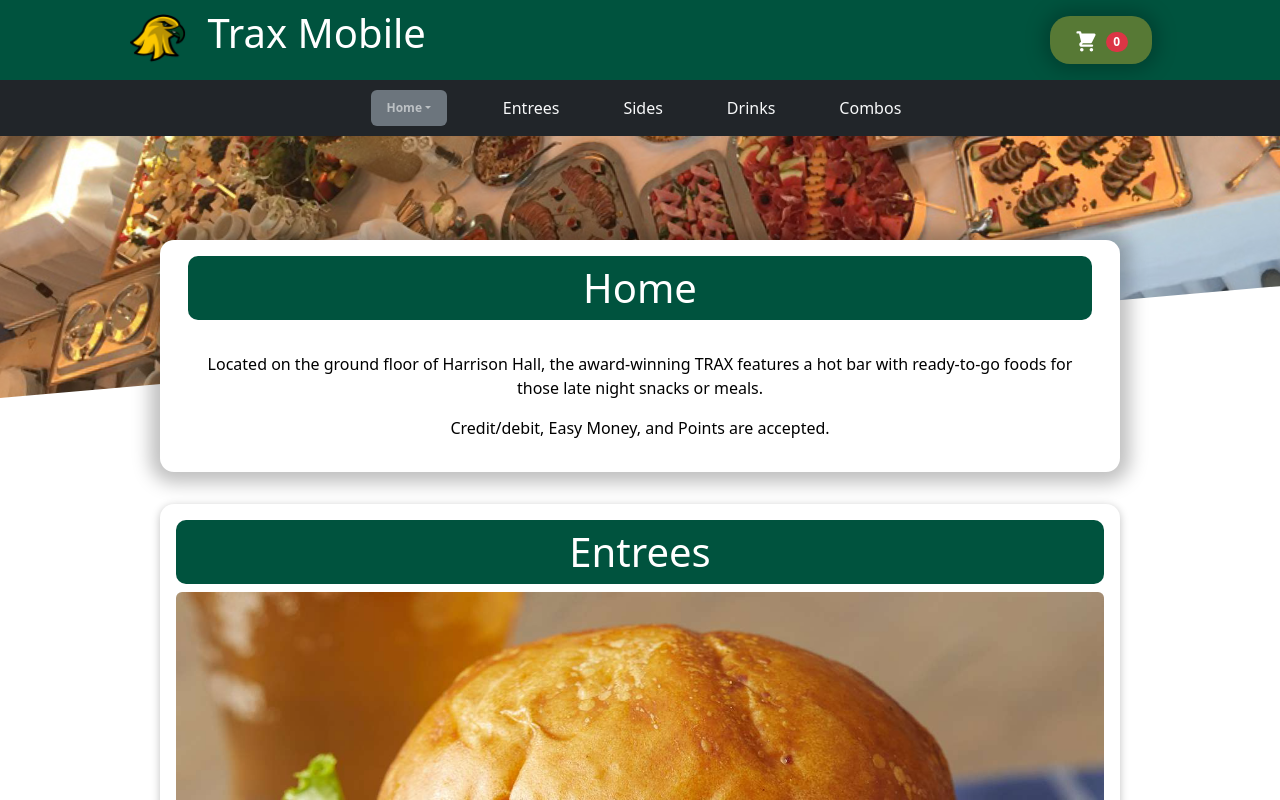
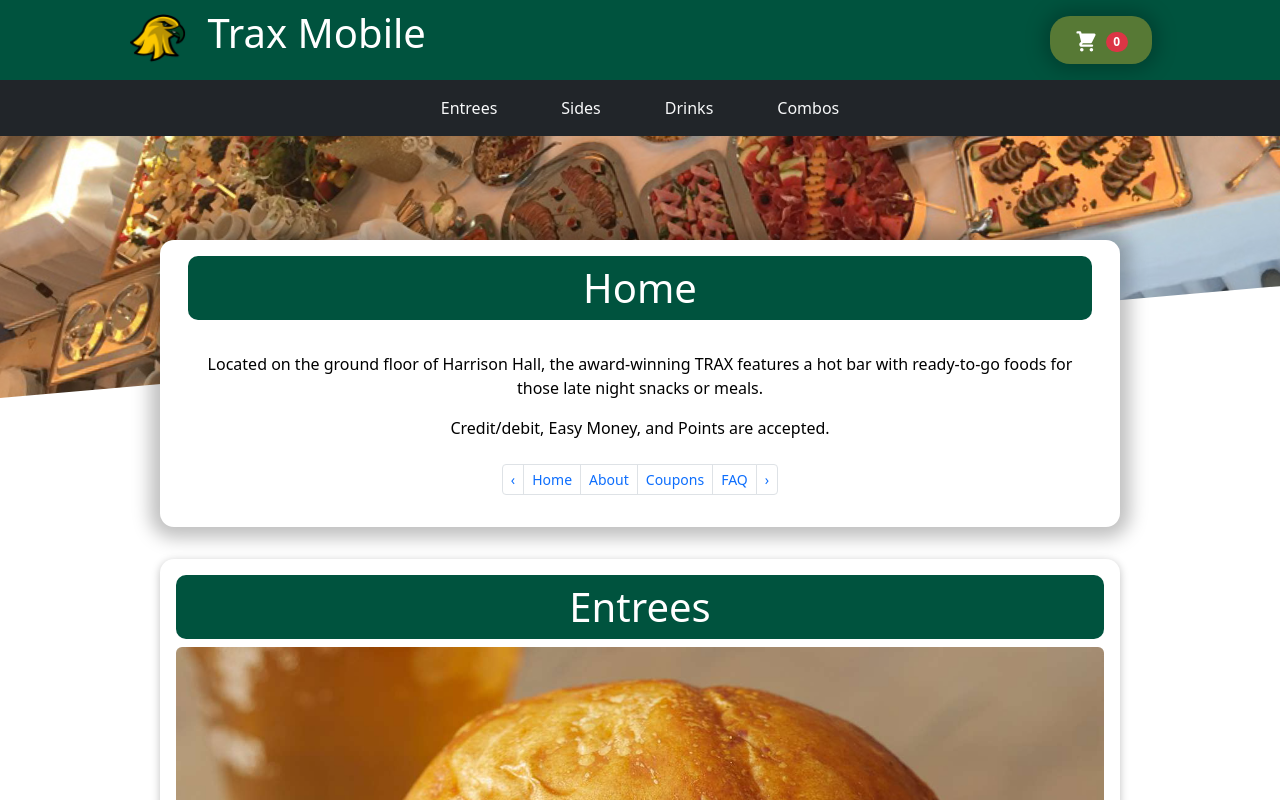
Before and after one commit to JacobThibault/TraxMobileProject, a React (Create React App) app: page / in a window 1280 px wide. Shown: the top 800 px of the page. Built offline with nearby package versions, Linux system fonts and the light colour scheme.

Commit message:
added pagination to main card

```diff
--- a/src/App.js
+++ b/src/App.js
@@ -41,7 +41,7 @@ function App() {
         <main>
           {/* <Meals /> */}
 
-          {/*entree carousel */}
+          {/*meal carousel */}
           <div id={"entrees"} className={"anchor"} />
           <EntreeCarousel />
 
--- a/src/components/Food/Styles/AvailableItems.module.css
+++ b/src/components/Food/Styles/AvailableItems.module.css
@@ -3,6 +3,7 @@
     width: 90%;
     margin: 1rem auto;
     animation: entrees-appear 1s ease-out forwards;
+
 }
 
 .menu {
--- a/src/components/Layout/Header.js
+++ b/src/components/Layout/Header.js
@@ -1,4 +1,4 @@
-import { useState } from "react";
+import { useState, useEffect } from "react";
 import HeaderCartButton from "./HeaderCartButton";
 import mealsImage from "../../assets/meals.jpg";
 import classes from "./Header.module.css";
@@ -8,7 +8,7 @@ import {
   Navbar,
   NavDropdown,
   Stack,
-  Badge,
+  Pagination,
 } from "react-bootstrap";
 import HomeTab from "./MainCard/HomeTab";
 import AboutTab from "./MainCard/AboutTab";
@@ -41,15 +41,20 @@ const Header = (props) => {
     }
   };
 
-  const dropdown = () => {
-    return <>
-
-    </>
-  };
+  useEffect(() => {
+    //scroll to top on page load
+    window.scrollTo({ top: 0, left: 0, behavior: "smooth" });
+  }, []);
 
   return (
     <>
-      <header className={classes.header}>
+      <header
+        className={classes.header}
+        //scroll to top of page is header is clicked
+        onClick={() => {
+          window.scrollTo({ top: 0, left: 0, behavior: "smooth" });
+        }}
+      >
         <h1>
           <img src={logo} height="50px" width="auto" alt="logo"></img>
           &nbsp; Trax Mobile
@@ -62,7 +67,7 @@ const Header = (props) => {
           <Container>
             <Nav className="mx-auto">
               <Stack direction="horizontal" gap={5}>
-                <Badge bg="secondary">
+                {/**
                 <NavDropdown title={nav}>
                   <NavDropdown.Item onClick={() => handleSetNav("Home")}>
                     Home
@@ -77,7 +82,7 @@ const Header = (props) => {
                     FAQ
                   </NavDropdown.Item>
                 </NavDropdown>
-                </Badge>
+*/}
                 <Nav.Link href="#entrees" className="text-light">
                   Entrees
                 </Nav.Link>
@@ -103,10 +108,51 @@ const Header = (props) => {
 
       {/*show different main cards */}
       <section className={styles.summary}>
-
         <Container>
           <h1 className={tab.title}>{nav}</h1>
           {showCard(nav)}
+
+          {/*nav buttons */}
+          <Pagination size="sm" className="d-flex justify-content-center mt-4">
+            <Pagination.Prev
+              onClick={() => {
+                if (nav === "Home") {
+                  handleSetNav("FAQ");
+                } else if (nav === "About") {
+                  handleSetNav("Home");
+                } else if (nav === "Coupons") {
+                  handleSetNav("About");
+                } else if (nav === "FAQ") {
+                  handleSetNav("Coupons");
+                }
+              }}
+            />
+            <Pagination.Item onClick={() => handleSetNav("Home")}>
+              {"Home"}
+            </Pagination.Item>
+            <Pagination.Item onClick={() => handleSetNav("About")}>
+              {"About"}
+            </Pagination.Item>
+            <Pagination.Item onClick={() => handleSetNav("Coupons")}>
+              {"Coupons"}
+            </Pagination.Item>
+            <Pagination.Item onClick={() => handleSetNav("FAQ")}>
+              {"FAQ"}
+            </Pagination.Item>
+            <Pagination.Next
+              onClick={() => {
+                if (nav === "Home") {
+                  handleSetNav("About");
+                } else if (nav === "About") {
+                  handleSetNav("Coupons");
+                } else if (nav === "Coupons") {
+                  handleSetNav("FAQ");
+                } else if (nav === "FAQ") {
+                  handleSetNav("Home");
+                }
+              }}
+            />
+          </Pagination>
         </Container>
       </section>
     </>
--- a/src/components/Layout/MainCard/FAQTab.js
+++ b/src/components/Layout/MainCard/FAQTab.js
@@ -5,10 +5,10 @@ import {
   Button,
   Popover,
   OverlayTrigger,
-  Form
+  Form,
 } from "react-bootstrap";
 import "bootstrap/dist/css/bootstrap.min.css";
-import './MainCard.module.css';
+import "./MainCard.module.css";
 import classes from "../../Food/Styles/AvailableItems.module.css";
 
 const FAQTab = () => {
@@ -16,8 +16,9 @@ const FAQTab = () => {
     <Popover>
       <Popover.Header as="h3">Having trouble with pickup?</Popover.Header>
       <Popover.Body>
-        Check the inbox of the email address you provided during checkout for your <strong>Order ID</strong>.
-        You need to provide this to a TRAX employee to pick up your order.
+        Check the inbox of the email address you provided during checkout for
+        your <strong>Order ID</strong>. You need to provide this to a TRAX
+        employee to pick up your order.
       </Popover.Body>
     </Popover>
   );
@@ -26,8 +27,10 @@ const howToPay = (
     <Popover>
       <Popover.Header as="h3">Payment</Popover.Header>
       <Popover.Body>
-      When in the payment window of checkout, you can <strong>check the switch </strong>
-      to pay with card. Otherwise <strong>by default, you will pay with points </strong>
+        When in the payment window of checkout, you can{" "}
+        <strong>check the switch </strong>
+        to pay with card. Otherwise{" "}
+        <strong>by default, you will pay with points </strong>
         associated with the Banner ID you submitted.
       </Popover.Body>
     </Popover>
@@ -37,10 +40,10 @@ const howToPay = (
     <Popover>
       <Popover.Header as="h3">Finding Order Id</Popover.Header>
       <Popover.Body>
-        To <strong>find your Order ID</strong> you can first locate it in
-        the <strong>receipt window</strong> during checkout. If you've already
-        closed this window, you can <strong>find it in a receipt
-          emailed to you</strong>
+        To <strong>find your Order ID</strong> you can first locate it in the{" "}
+        <strong>receipt window</strong> during checkout. If you've already
+        closed this window, you can{" "}
+        <strong>find it in a receipt emailed to you</strong>
       </Popover.Body>
     </Popover>
   );
@@ -50,7 +53,8 @@ const howToPay = (
       <Popover.Header as="h3">Coupon Lottery</Popover.Header>
       <Popover.Body>
         The coupon lottery is a <strong>daily coupon give-away </strong>
-          where you have the chance to get a random <strong>free coupon code </strong>
+        where you have the chance to get a random{" "}
+        <strong>free coupon code </strong>
         to use at checkout!
       </Popover.Body>
     </Popover>
@@ -58,30 +62,41 @@ const howToPay = (
 
   return (
     <>
-
       <Container>
         <Form.Group>
           <Form.Label className="mt-3">Commonly asked questions:</Form.Label>
         </Form.Group>
         <Row className="justify-content-md-center, mt-3">
           <Col>
-            <OverlayTrigger trigger="focus" placement="top" overlay={getOrder}>
-              <Button variant="success" className="p-3">How do I get my order?</Button>
+            <OverlayTrigger trigger="focus" placement="top" overlay={howToPay}>
+              <Button variant="success" className="p-3">
+                Pay with points or credit card?
+              </Button>
             </OverlayTrigger>
           </Col>
           <Col>
-          <OverlayTrigger trigger="focus" placement="top" overlay={findOrderId}>
-            <Button variant="success" className="p-3">Where is my Order ID?</Button>
+            <OverlayTrigger trigger="focus" placement="top" overlay={getOrder}>
+              <Button variant="success" className="p-3">
+                How do I get my order?
+              </Button>
             </OverlayTrigger>
           </Col>
           <Col>
-          <OverlayTrigger trigger="focus" placement="top" overlay={howToPay}>
-            <Button variant="success" className="p-3">Pay with points or credit card?</Button>
+            <OverlayTrigger
+              trigger="focus"
+              placement="top"
+              overlay={findOrderId}
+            >
+              <Button variant="success" className="p-3">
+                Where is my Order ID?
+              </Button>
             </OverlayTrigger>
           </Col>
           <Col>
             <OverlayTrigger trigger="focus" placement="top" overlay={lottery}>
-            <Button variant="success" className="p-3">What is the coupon lottery?</Button>
+              <Button variant="success" className="p-3">
+                What is the coupon lottery?
+              </Button>
             </OverlayTrigger>
           </Col>
         </Row>
--- a/src/components/Layout/MealCarousel/EntreeCarousel/EntreeCarousel.js
+++ b/src/components/Layout/MealCarousel/EntreeCarousel/EntreeCarousel.js
@@ -47,7 +47,7 @@ const EntreeCarousel = () => {
     <>
       <section className={classes.entrees}>
         <Card>
-        <h1 className={classes.title}>Entrees</h1>
+          <h1 className={classes.title}>Entrees</h1>
           <Carousel activeIndex={index} onSelect={handleSelect}>
             {data.map((slide, i) => {
               return (
```
Lines whose indentation alone changed are shown as unchanged.
